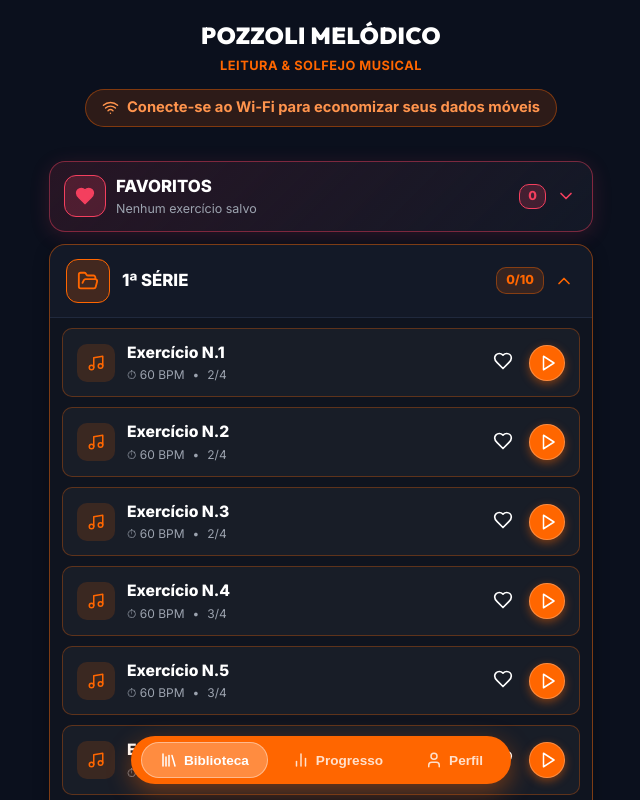
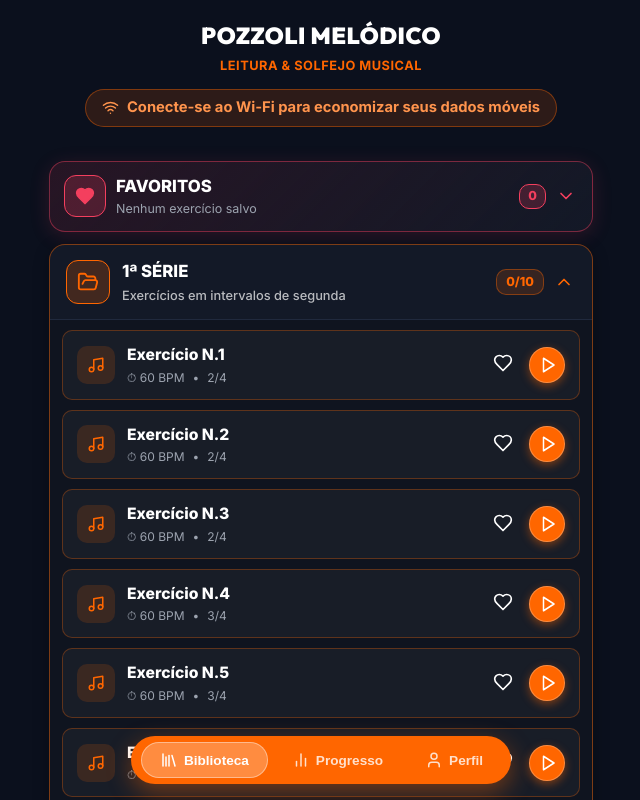
Before and after one commit to darlanmarley-hub/pozzoli-melodico, a React (Vite) app: page / in a window 1280 px wide. Shown: the top 800 px of the page, without its empty margins (319-959 px from the left). Built offline with nearby package versions, Linux system fonts and the light colour scheme.

Commit message:
feat: add subtitle 'Exercicios em intervalos de segunda' under 1a SERIE

```diff
--- a/src/components/ScoreViewer.jsx
+++ b/src/components/ScoreViewer.jsx
@@ -183,6 +183,7 @@ export function MusicXMLViewer({
           transition: 'transform 0.35s cubic-bezier(0.4, 0, 0.2, 1), opacity 0.35s cubic-bezier(0.4, 0, 0.2, 1)'
         }}
       >
+        <div style={{ display: 'flex', flexDirection: 'column', alignItems: 'center' }}>
           <span
             style={{
               fontSize: '1.05rem',
@@ -193,18 +194,26 @@ export function MusicXMLViewer({
               WebkitTextFillColor: 'transparent',
               letterSpacing: '1px',
               textAlign: 'center',
-            textTransform: 'uppercase',
-            display: 'inline-flex',
-            alignItems: 'center',
-            gap: '14px'
+              textTransform: 'uppercase'
             }}
           >
-          <span>
             {currentSeries?.seriesTitle
               ? `${currentSeries.seriesTitle} — ${currentSeries.title}`
               : (currentSeries?.title || '1ª SÉRIE — EXERCÍCIO N.1')}
           </span>
+          <span
+            style={{
+              fontSize: '0.72rem',
+              fontWeight: 600,
+              color: 'rgba(255, 255, 255, 0.75)',
+              letterSpacing: '0.4px',
+              textTransform: 'none',
+              marginTop: '1px'
+            }}
+          >
+            {currentSeries?.seriesSubtitle || 'Exercícios em intervalos de segunda'}
           </span>
+        </div>
       </div>
 
       {/* Banner de Contagem de Entrada (Lead-In) */}
--- a/src/components/SeriesLibraryModal.jsx
+++ b/src/components/SeriesLibraryModal.jsx
@@ -337,6 +337,11 @@ export default function SeriesLibraryView({
                         </span>
                       )}
                     </div>
+                    {folder.subtitle && (
+                      <p style={{ fontSize: '0.8rem', color: 'rgba(255, 255, 255, 0.7)', margin: '2px 0 0 0', fontWeight: 500 }}>
+                        {folder.subtitle}
+                      </p>
+                    )}
                   </div>
                 </div>
 
--- a/src/utils/storage.js
+++ b/src/utils/storage.js
@@ -49,13 +49,14 @@ export const SERIES_FOLDERS = [
   {
     id: 'primeira-serie',
     title: '1ª SÉRIE',
-    subtitle: 'Módulo 1 - Pozzoli Melódico',
-    description: 'Pasta da 1ª Série do Método Pozzoli Melódico.',
+    subtitle: 'Exercícios em intervalos de segunda',
+    description: 'Pasta da 1ª Série - Exercícios em intervalos de segunda.',
     exercises: [
       {
         id: 'serie-1-ex-1',
         seriesId: 'primeira-serie',
         seriesTitle: '1ª SÉRIE',
+        seriesSubtitle: 'Exercícios em intervalos de segunda',
         title: 'Exercício N.1',
         subtitle: '1ª Série - Exercício N.1',
         description: 'Exercício N.1 da 1ª Série do Método Pozzoli Melódico.',
```
Lines whose indentation alone changed are shown as unchanged.
